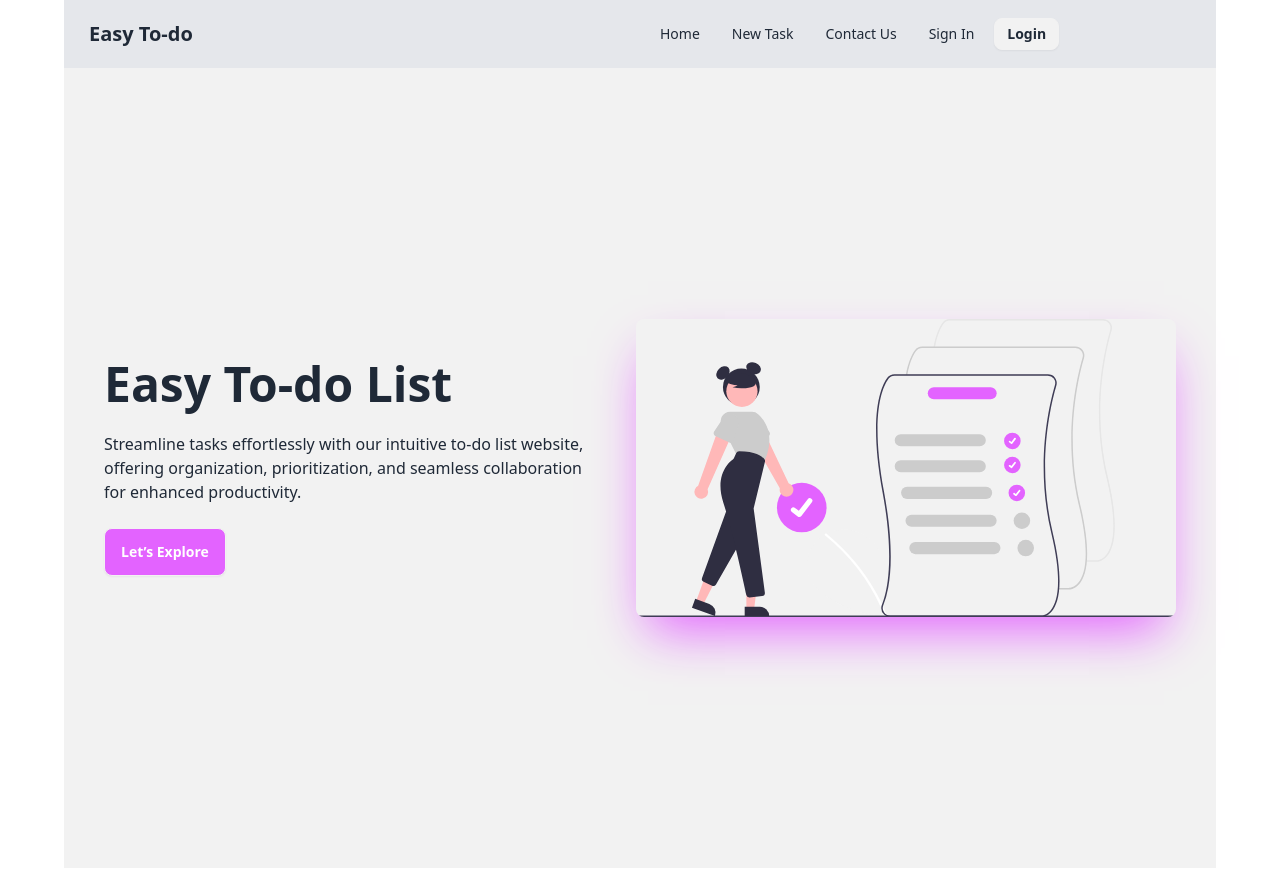
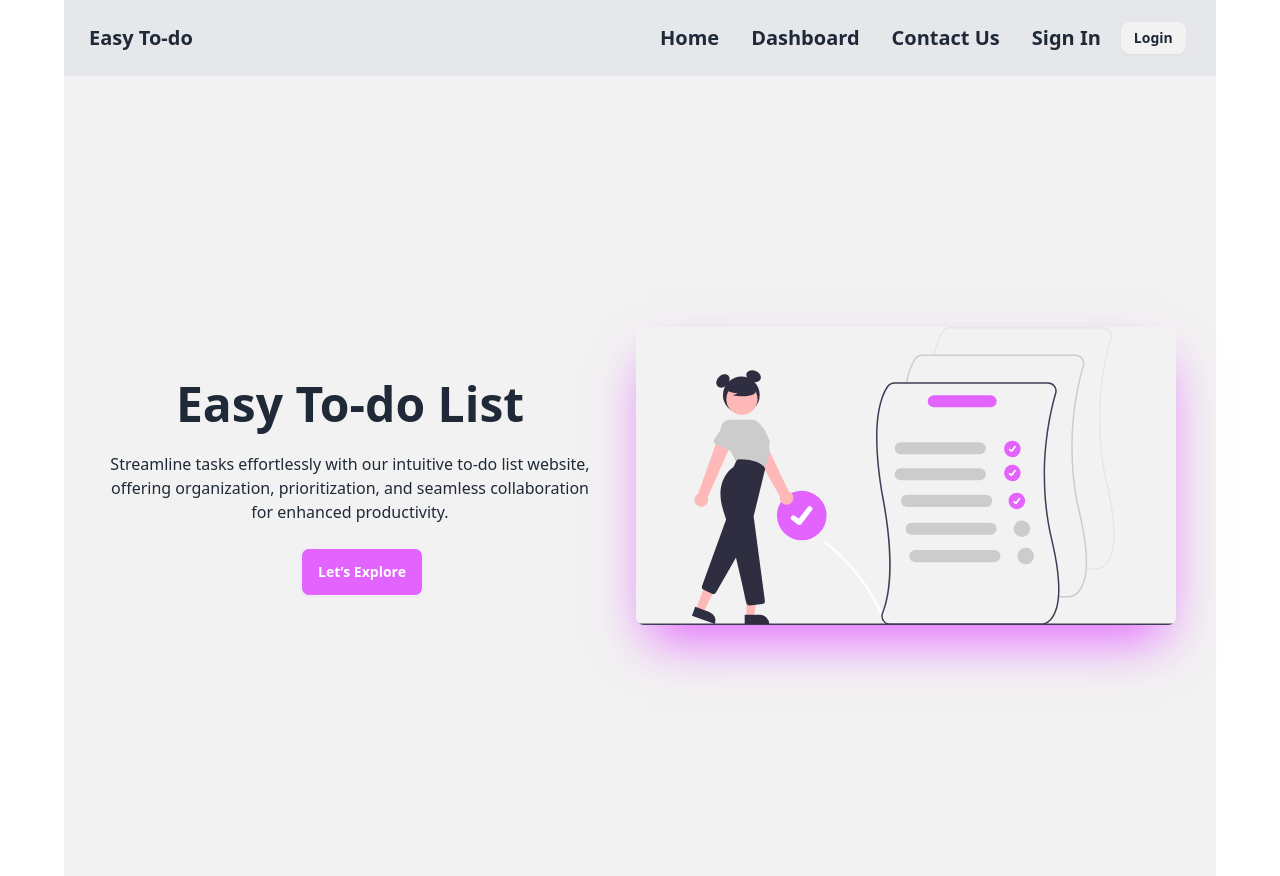
Before and after one commit to Taiful2740/To-do-list, a React (Vite) app: page / in a window 1280 px wide. Built offline with nearby package versions, Linux system fonts and the light colour scheme; no server answers.

Commit message:
sign in done

```diff
--- a/src/Components/Dashboard/Dashboard.jsx
+++ b/src/Components/Dashboard/Dashboard.jsx
@@ -2,16 +2,24 @@ import { NavLink, Outlet } from "react-router-dom";
 
 const Dashboard = () => {
   return (
+    <div className="max-w-6xl mx-auto">
       <div className="flex">
         <div className="w-64 min-h-screen bg-[#e363ff]">
           <ul>
-          <li>
+            <li className="mt-7 ml-5">
               <NavLink to="/">Home</NavLink>
+            </li>
+            <li className="mt-2 ml-5">
+              <NavLink to="/newtask">New Task</NavLink>
+            </li>
+            <li className="mt-2 ml-5">
+              <NavLink to="/previoustask">Previous Task</NavLink>
             </li>
           </ul>
         </div>
-      <div className="flex-1">
+        <div className="flex-1 bg-slate-200">
           <Outlet></Outlet>
+        </div>
       </div>
     </div>
   );
--- a/src/Components/Home/Banner.jsx
+++ b/src/Components/Home/Banner.jsx
@@ -4,19 +4,22 @@ const Banner = () => {
   return (
     <div className="hero min-h-screen bg-base-200">
       <div className="hero-content  flex-col lg:flex-row-reverse">
-        <div className="w-1/2 mr-6">
+        <div className="lg:w-1/2 mr-6">
           <img
             src={banner}
-            className="max-w-full rounded-lg shadow-2xl shadow-[#e363ff]"
+            className=" lg:max-w-full lg:rounded-lg shadow-2xl shadow-[#e363ff]"
           />
         </div>
-        <div className="w-1/2">
-          <h1 className="text-5xl font-bold px-6">Easy To-do List</h1>
-          <p className="p-6">
+        <div className="lg:w-1/2">
+          <h1 className="text-4xl text-center mt-6 font-bold lg:text-5xl lg:font-bold lg:px-6">
+            Easy To-do List
+          </h1>
+          <p className="text-center p-6">
             Streamline tasks effortlessly with our intuitive to-do list website,
             offering organization, prioritization, and seamless collaboration
             for enhanced productivity.
           </p>
+          <div className="flex items-center justify-center">
             <Link
               to="/dashboard"
               className="btn bg-[#e363ff] text-white ml-6 hover:bg-[#e363ff] hover:shadow-2xl hover:shadow-[#e363ff]"
@@ -26,6 +29,7 @@ const Banner = () => {
           </div>
         </div>
       </div>
+    </div>
   );
 };
 
--- a/src/Components/LoginRegister/Login.jsx
+++ b/src/Components/LoginRegister/Login.jsx
@@ -53,7 +53,7 @@ const Login = () => {
       });
   };
   return (
-    <>
+    <div className="max-w-6xl mx-auto">
       <div className="hero min-h-screen bg-base-200 ">
         <div className="hero-content flex-col ">
           <div className="text-center lg:text-left">
@@ -98,7 +98,7 @@ const Login = () => {
             </form>
             <p className="text-center mb-2">
               New here? Please{" "}
-              <Link to="/register" className="font-bold text-[#e363ff]">
+              <Link to="/signin" className="font-bold text-[#e363ff]">
                 Register
               </Link>
             </p>
@@ -115,7 +115,7 @@ const Login = () => {
           </div>
         </div>
       </div>
-    </>
+    </div>
   );
 };
 
--- /dev/null
+++ b/src/Components/LoginRegister/SignIn.jsx
@@ -0,0 +1,71 @@
+import { Link } from "react-router-dom";
+
+const SignIn = () => {
+  return (
+    <div className="max-w-6xl mx-auto">
+      <div className="hero min-h-screen bg-base-200">
+        <div className="hero-content flex-col ">
+          <div className="text-center lg:text-left">
+            <h1 className="text-5xl font-bold">Create an account!</h1>
+          </div>
+          <div className="card flex-shrink-0 w-96 mt-4 max-w-sm shadow-2xl shadow-[#e363ff] bg-base-100">
+            <form>
+              <div className="card-body">
+                <div className="form-control">
+                  <label className="label">
+                    <span className="label-text">Your Name</span>
+                  </label>
+                  <input
+                    type="name"
+                    placeholder="Your name"
+                    name="name"
+                    required
+                    className="input input-bordered"
+                  />
+                </div>
+
+                <div className="form-control">
+                  <label className="label">
+                    <span className="label-text">Email</span>
+                  </label>
+                  <input
+                    type="email"
+                    placeholder="Email"
+                    name="email"
+                    required
+                    className="input input-bordered"
+                  />
+                </div>
+                <div className="form-control">
+                  <label className="label">
+                    <span className="label-text">Password</span>
+                  </label>
+                  <input
+                    type="password"
+                    placeholder="Password"
+                    name="password"
+                    required
+                    className="input input-bordered"
+                  />
+                </div>
+                <div className="form-control mt-6">
+                  <button className="btn bg-[#e363ff] text-white">
+                    Register
+                  </button>
+                </div>
+              </div>
+            </form>
+            <p className="text-center mb-6">
+              Already have account? Please{" "}
+              <Link to="/login" className="font-bold text-[#e363ff]">
+                Login
+              </Link>
+            </p>
+          </div>
+        </div>
+      </div>
+    </div>
+  );
+};
+
+export default SignIn;
--- a/src/Components/Navbar/Navbar.jsx
+++ b/src/Components/Navbar/Navbar.jsx
@@ -14,16 +14,30 @@ const Navbar = () => {
   const links = (
     <>
       <li>
-        <Link>Home</Link>
+        <Link
+          className="text-xl font-bold hover:bg-[#e363ff] hover:text-white"
+          to="/"
+        >
+          Home
+        </Link>
       </li>
       <li>
-        <Link>New Task</Link>
+        <Link className="text-xl font-bold hover:bg-[#e363ff] hover:text-white">
+          Dashboard
+        </Link>
       </li>
       <li>
-        <Link>Contact Us</Link>
+        <Link className="text-xl font-bold hover:bg-[#e363ff] hover:text-white">
+          Contact Us
+        </Link>
       </li>
       <li>
-        <Link>Sign In</Link>
+        <Link
+          className="text-xl font-bold hover:bg-[#e363ff] hover:text-white"
+          to="signin"
+        >
+          Sign In
+        </Link>
       </li>
     </>
   );
--- a/src/main.jsx
+++ b/src/main.jsx
@@ -8,6 +8,7 @@ import Login from "./Components/LoginRegister/Login";
 import Dashboard from "./Components/Dashboard/Dashboard";
 import AuthProvider from "./AuthProvider/AuthProvider";
 import PrivateRoute from "./PrivateRoute/PrivateRoute";
+import SignIn from "./Components/LoginRegister/SignIn";
 
 const router = createBrowserRouter([
   {
@@ -21,6 +22,10 @@ const router = createBrowserRouter([
       {
         path: "/login",
         element: <Login />,
+      },
+      {
+        path: "/signin",
+        element: <SignIn />,
       },
     ],
   },
```
Lines whose indentation alone changed are shown as unchanged.
